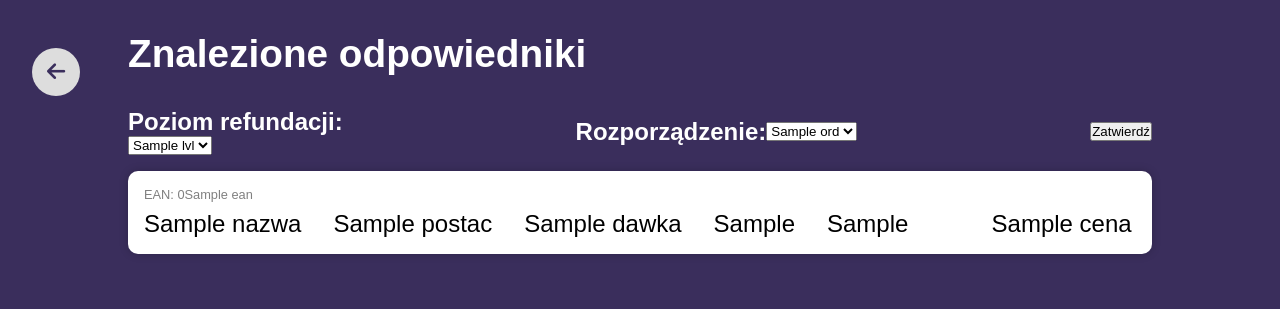
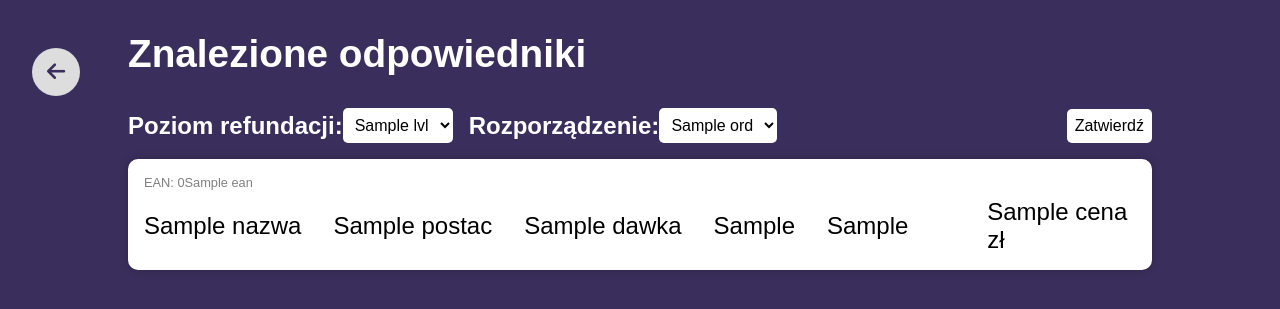
Before and after one commit to SzymonM213/optymalizator, a Django app: template optymalizator/optymalizator_app/templates/optimize/optimize.html in a window 1280 px wide. Shown: the top 309 px of the page. Run offline with Django 4.2, Linux system fonts and the light colour scheme; the template is opened without the code that fills it: most values are stand-ins (such as "Sample title", 1, 10 or a date in 2020).

Commit message:
jakiś css

```diff
--- a/optymalizator/optymalizator_app/static/css/optimize/optimize.css
+++ b/optymalizator/optymalizator_app/static/css/optimize/optimize.css
@@ -155,16 +155,78 @@ h1 {
   color: #fff;
 }
 
-.options {
-  width: 100%;
+.options form {
   display: flex;
   flex-direction: row;
+  justify-content: space-between;
   align-items: center;
-  justify-content: space-between;
 }
 
-.options div {
+.options form > div {
+  display: flex;
+  flex-direction: row;
+}
+
+.options .left {
+  width: 70%;
   display: flex;
   flex-direction: row;
   align-items: center;
 }
+
+@media screen and (max-width: 900px) {
+  .options form {
+    flex-direction: column;
+  }
+  .options .left {
+    width: 100%;
+    flex-direction: column;
+    align-items: flex-start;
+  }
+}
+
+.options .left > div {
+  display: flex;
+  flex-direction: row;
+  align-items: center;
+  margin-right: 1rem;
+}
+
+.options select {
+  padding: 0.5rem;
+  border-radius: 5px;
+  border: none;
+  outline: none;
+  background-color: #fff;
+  color: #000;
+  font-size: 1rem;
+}
+
+.options option {
+  background-color: #fff;
+  color: #000;
+  font-size: 1rem;
+}
+
+.options option:hover,
+.options option:checked {
+  background-color: #3a2e5c;
+  color: #fff;
+}
+
+.options button {
+  padding: 0.5rem;
+  border-radius: 5px;
+  border: none;
+  outline: none;
+  background-color: #fff;
+  color: #000;
+  font-size: 1rem;
+  cursor: pointer;
+  transition: all 0.1s ease-in-out;
+}
+
+.options button:hover {
+  background-color: #3a2e5c;
+  color: #fff;
+}
--- a/optymalizator/optymalizator_app/static/js/optimize/optimize.js
+++ b/optymalizator/optymalizator_app/static/js/optimize/optimize.js
@@ -119,7 +119,7 @@ document.getElementById('getSubstitutes').addEventListener('submit', (event) =>
           html += '<p>' + item.zakres_wskazan + '</p>';
           html += '</div>';
           html += '<div class="right">';
-          html += '<p>' + item.cena + '</p>';
+          html += '<p>' + item.cena + ' zł</p>';
           html += '</div>';
           html += '</div>';
           html += '</li>';
--- a/optymalizator/optymalizator_app/templates/optimize/optimize.html
+++ b/optymalizator/optymalizator_app/templates/optimize/optimize.html
@@ -19,8 +19,9 @@
   <div class="container">
     <h1>Znalezione odpowiedniki</h1>
     <div class="options">
+      <form method="GET" id="getSubstitutes">
+        <div class="left">
           <div>
-        <form method="GET" id="getSubstitutes">
             <h2>Poziom refundacji:</h2>
             <div class="dropdown">
               <select id="ref-lvl" name="ref_level">
@@ -32,7 +33,6 @@
           </div>
           <div>
             <h2>Rozporządzenie:</h2>
-            <div class="dropdown">
             <select id="ord-date" name="ordinance">
               {% for ord in ordinances %}
               <option value="{{ord}}" {% if ord == request.GET.ord %} selected {% endif %}>{{ord}}</option>
@@ -40,11 +40,10 @@
             </select>
           </div>
         </div>
-          {% comment %} <div class="confirm-btn"> {% endcomment %}
-          <div>
+        <div class="right">
           <button type="submit" onclick="">Zatwierdź</button>
+        </div>
       </form>
-      </div>
     </div>
 
     <div class="optimize-results">
@@ -64,7 +63,7 @@
               <p>{{drug.zakres_wskazan}}</p>
             </div>
             <div class="right">
-              <p>{{ drug.cena }}</p>
+              <p>{{ drug.cena }} zł</p>
             </div>
           </div>
         </li>
```
Lines whose indentation alone changed are shown as unchanged.
